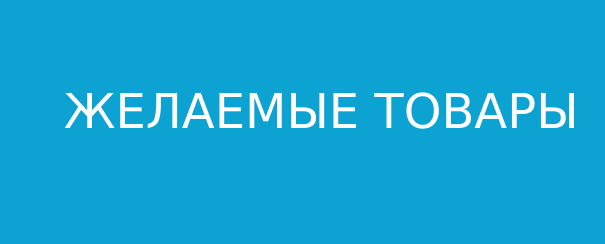
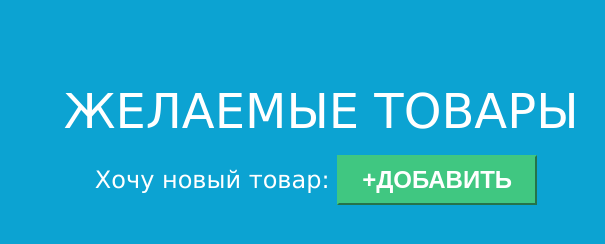
Before and after one commit to a-leonova/barter-exchange, a website: page Front/IWantWare.html in a window 1280 px wide. Shown: the full height of the page, 324-929 px from the left. Drawn offline with Linux system fonts and the light colour scheme.

Commit message:
merge-conf

```diff
--- a/Front/IWantWare.html
+++ b/Front/IWantWare.html
@@ -11,6 +11,7 @@
 
 </head>
 <body>
+
 <div class="titular">
 
     <div class="logo">
@@ -23,8 +24,25 @@
             ЖЕЛАЕМЫЕ ТОВАРЫ
         </font>
     </div>
+</div>
 
+<div class="Add">
+    <p></p>
 
+    <form action="homePage.html">
+        <font size="5">
+            Хочу новый товар:
+        </font>
+        <button type="submit" formaction="homePage.html" style="border-color: #40c781;
+                                 background-color: #40c781;
+                                 font-weight: bold;
+                                 color: white;
+                                 width: 200px;
+                                 height: 50px;
+                                 text-transform: uppercase;font-size: 150%;">
+            +Добавить
+        </button>
+    </form>
 
 </div>
 
@@ -33,6 +51,5 @@
 
 
 
-
 </body>
 </html>
--- a/Front/style/styleIWantWare.css
+++ b/Front/style/styleIWantWare.css
@@ -16,6 +16,7 @@ body {
     color: white;
     font-weight: lighter;
     display: inline-block;
+
 }
 
 .logo {
@@ -24,3 +25,11 @@ body {
     margin: auto;
     width: 200px;
 }
+.Add {
+    text-align: center;
+    margin: auto;
+    position: center;
+    width: 960px;
+    font-weight: lighter;
+    color: white;
+}
```
Also changed, not shown: Front/homePage.html (+7 -4 lines).
